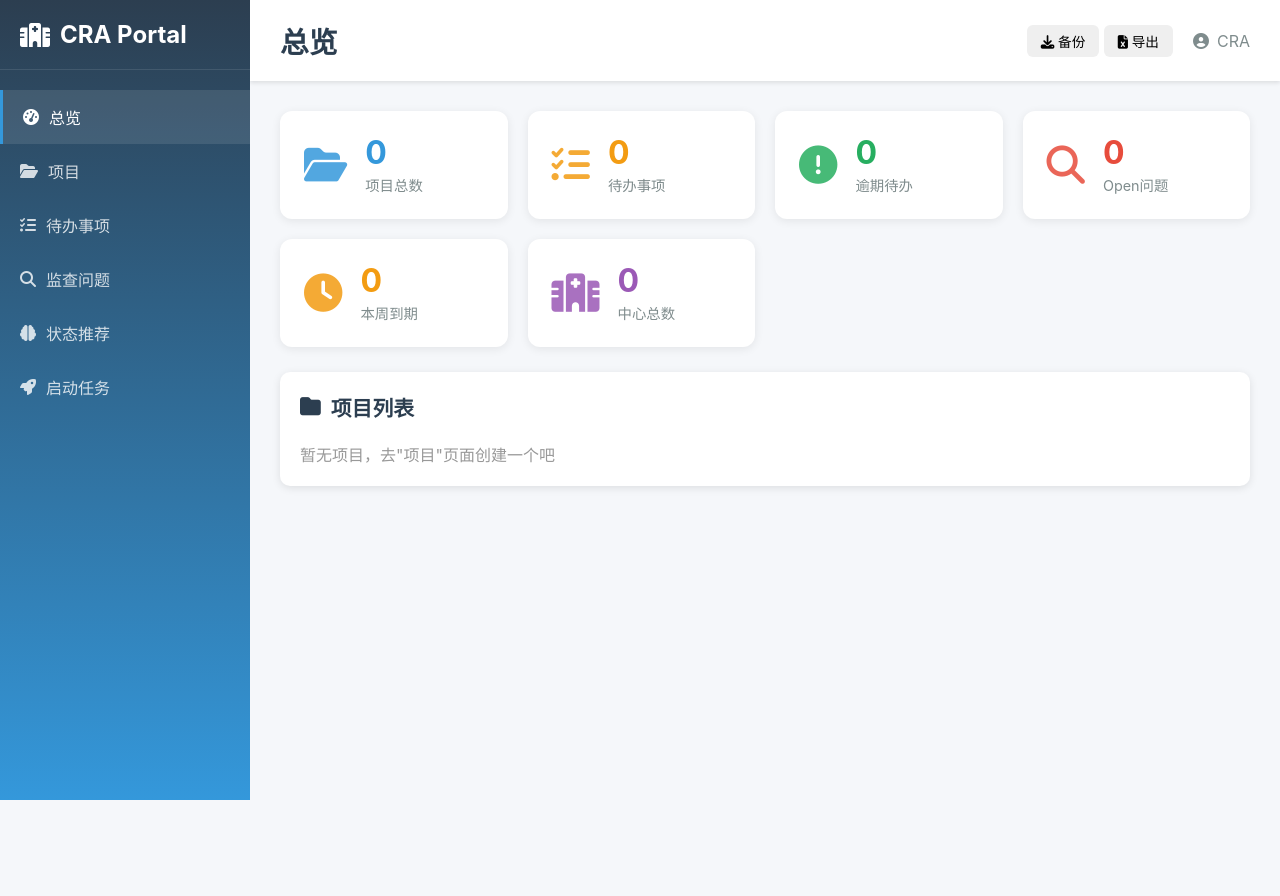
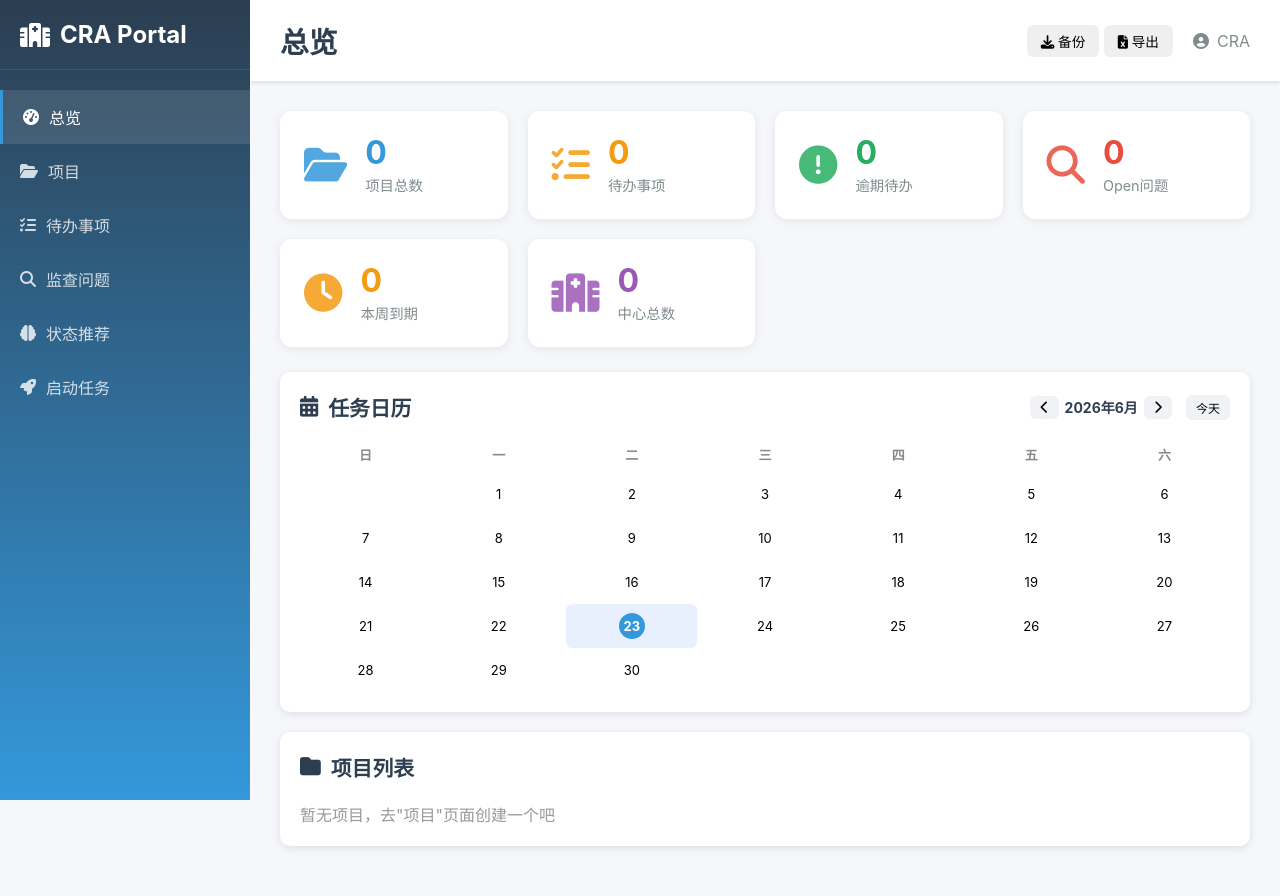
Before and after one commit to ZHUYIYUE/cra-portal, a Flask app: page / in a window 1280 px wide. Before the commit the page ends 800 px from the top, so only its background shows below. Run offline with Flask 3, Linux system fonts and the light colour scheme; data that the repository does not hold is empty; some libraries are stand-ins or nearby versions.

Commit message:
feat: replace map with task calendar view

```diff
--- a/static/js/dashboard.js
+++ b/static/js/dashboard.js
@@ -1,7 +1,7 @@
-// ========== 总览页面 + 地图初始化 ==========
+// ========== 总览页面 + 日历 ==========
 
-// 中心地图实例（全局，避免重复创建）
-let _centerMap = null;
+// 当前日历月份
+let _calYear, _calMonth;
 
 window.loadDashboard = async function(content) {
     const [statsRes, projectsRes, centersRes] = await Promise.all([
@@ -68,11 +68,19 @@ window.loadDashboard = async function(content) {
         ${s.overdue_tasks > 0 ? `<div class="alert-banner" style="background:#ffebee;border-left:4px solid #f44336;"><i class="fas fa-exclamation-triangle" style="color:#f44336;"></i> 有 <strong>${s.overdue_tasks}</strong> 个待办已逾期！</div>` : ''}
         ${s.due_soon > 0 ? `<div class="alert-banner" style="background:#fff8e1;border-left:4px solid #ff9800;"><i class="fas fa-clock" style="color:#ff9800;"></i> 有 <strong>${s.due_soon}</strong> 个任务将在7天内到期！</div>` : ''}
 
-        ${centers.length > 0 ? `
         <div class="card">
-            <div class="card-header"><i class="fas fa-map-marked-alt"></i> 中心分布</div>
-            <div id="centerMap" class="map-container"></div>
-        </div>` : ''}
+            <div class="card-header">
+                <i class="fas fa-calendar-alt"></i> 任务日历
+                <div class="cal-nav">
+                    <button onclick="window.calPrev()" class="cal-nav-btn"><i class="fas fa-chevron-left"></i></button>
+                    <span id="calTitle"></span>
+                    <button onclick="window.calNext()" class="cal-nav-btn"><i class="fas fa-chevron-right"></i></button>
+                    <button onclick="window.calToday()" class="cal-nav-btn" style="margin-left:8px;font-size:12px;">今天</button>
+                </div>
+            </div>
+            <div id="calGrid" class="cal-grid"></div>
+            <div id="calPopup" class="cal-popup" style="display:none;"></div>
+        </div>
 
         <div class="card">
             <div class="card-header"><i class="fas fa-folder"></i> 项目列表</div>
@@ -93,107 +101,124 @@ window.loadDashboard = async function(content) {
         </div>
     `;
 
-    // 初始化中心地图（失败不影响页面其他内容）
-    if (centers.length > 0) {
-        try { window.initCenterMap(centers); } catch(e) {
-            console.warn('地图初始化失败:', e);
-            const mapEl = document.getElementById('centerMap');
-            if (mapEl) mapEl.innerHTML = '<p style="color:#999;padding:20px;text-align:center;">⚠️ 地图加载失败</p>';
-        }
-    }
+    // 初始化日历
+    const now = new Date();
+    _calYear = now.getFullYear();
+    _calMonth = now.getMonth();
+    window.renderCal();
 };
 
-window.initCenterMap = function(centers) {
-    const el = document.getElementById('centerMap');
-    if (!el) return;
+window.renderCal = async function() {
+    // 获取所有未完成任务
+    const res = await fetch('/api/tasks');
+    const data = await res.json();
+    const tasks = (data.tasks || []).filter(t => !t.done && t.due_date);
 
-    // 安全检查：Leaflet 是否加载
-    if (typeof L === 'undefined') {
-        el.innerHTML = '<p style="color:#999;padding:20px;text-align:center;">⚠️ 地图组件加载中，请稍候刷新</p>';
+    const today = new Date();
+    const todayStr = `${today.getFullYear()}-${String(today.getMonth()+1).padStart(2,'0')}-${String(today.getDate()).padStart(2,'0')}`;
+
+    // 按日期分组
+    const byDate = {};
+    tasks.forEach(t => {
+        if (!byDate[t.due_date]) byDate[t.due_date] = [];
+        byDate[t.due_date].push(t);
+    });
+
+    const title = document.getElementById('calTitle');
+    if (title) title.textContent = `${_calYear}年${_calMonth+1}月`;
+
+    const grid = document.getElementById('calGrid');
+    if (!grid) return;
+
+    const firstDay = new Date(_calYear, _calMonth, 1);
+    const lastDay = new Date(_calYear, _calMonth + 1, 0);
+    const startDow = firstDay.getDay(); // 0=Sun
+    const daysInMonth = lastDay.getDate();
+
+    // 周头
+    const weekDays = ['日','一','二','三','四','五','六'];
+    let html = '<div class="cal-row cal-header">' + weekDays.map(d => `<div class="cal-cell">${d}</div>`).join('') + '</div>';
+
+    // 日期格
+    let dayNum = 1;
+    const totalCells = Math.ceil((startDow + daysInMonth) / 7) * 7;
+    for (let i = 0; i < totalCells; i++) {
+        if (i % 7 === 0) html += '<div class="cal-row">';
+        if (i < startDow || dayNum > daysInMonth) {
+            html += '<div class="cal-cell cal-empty"></div>';
+        } else {
+            const dateStr = `${_calYear}-${String(_calMonth+1).padStart(2,'0')}-${String(dayNum).padStart(2,'0')}`;
+            const dayTasks = byDate[dateStr] || [];
+            const isToday = dateStr === todayStr;
+            const isOverdue = dateStr < todayStr && dayTasks.length > 0;
+            const cls = ['cal-cell', 'cal-day', isToday && 'cal-today', isOverdue && 'cal-overdue'].filter(Boolean).join(' ');
+            html += `<div class="${cls}" onclick="window.showDayTasks('${dateStr}')">
+                <span class="cal-daynum">${dayNum}</span>
+                ${dayTasks.length > 0 ? `<span class="cal-badge${dayTasks.some(t=>t.priority==='high')?' cal-badge-high':''}">${dayTasks.length}</span>` : ''}
+            </div>`;
+            dayNum++;
+        }
+        if (i % 7 === 6) html += '</div>';
+    }
+    grid.innerHTML = html;
+};
+
+window.showDayTasks = function(dateStr) {
+    const popup = document.getElementById('calPopup');
+    if (!popup) return;
+
+    // 关闭已打开的弹窗
+    if (popup.style.display !== 'none' && popup.dataset.date === dateStr) {
+        popup.style.display = 'none';
         return;
     }
 
-    // 清理旧地图
-    if (_centerMap) {
-        _centerMap.remove();
-        _centerMap = null;
-    }
+    fetch('/api/tasks').then(r => r.json()).then(data => {
+        const tasks = (data.tasks || []).filter(t => t.due_date === dateStr);
+        popup.dataset.date = dateStr;
 
-    // 收集有坐标的中心
-    const points = [];
-    centers.forEach(c => {
-        const city = window._getCenterCity(c.name || '');
-        if (city && window._cityCoords[city]) {
-            const ms = Array.isArray(c.milestones) ? c.milestones : [];
-            const done = ms.filter(m => m.done).length;
-            const total = ms.length;
-            const pct = total > 0 ? Math.round(done / total * 100) : 0;
-            points.push({
-                id: c.id,
-                code: c.code,
-                name: c.name,
-                city,
-                lat: window._cityCoords[city][0],
-                lng: window._cityCoords[city][1],
-                pct,
-                done, total,
-                tasks: c.task_count || 0,
-                openFindings: c.open_finding_count || 0,
-                projectId: c.project_id || ''
-            });
+        if (tasks.length === 0) {
+            popup.innerHTML = `<div class="cal-popup-title">${dateStr}</div><p style="color:#999;padding:10px;">该日无到期任务</p>`;
+        } else {
+            const doneCount = tasks.filter(t => t.done).length;
+            popup.innerHTML = `<div class="cal-popup-title">${dateStr} <small>(${doneCount}/${tasks.length} 已完成)</small></div>` +
+                tasks.map(t => {
+                    const pClass = t.priority === 'high' ? 'cal-task-high' : t.priority === 'medium' ? 'cal-task-med' : 'cal-task-low';
+                    const statusIcon = t.done ? '✅' : (dateStr < new Date().toISOString().slice(0,10) ? '🔴' : '⚪');
+                    return `<div class="cal-task-item ${pClass}" onclick="window.viewTask('${t.id}')">
+                        ${statusIcon} <span class="${t.done ? 'cal-task-done' : ''}">${window.escHtml(t.title)}</span>
+                        <small>${t.center_name || ''}</small>
+                    </div>`;
+                }).join('');
         }
+        popup.style.display = 'block';
     });
+};
 
-    if (points.length === 0) {
-        el.innerHTML = '<p style="color:#999;padding:20px;text-align:center;">⚠️ 暂无已定位的中心</p>';
-        return;
-    }
+window.calPrev = function() {
+    _calMonth--;
+    if (_calMonth < 0) { _calMonth = 11; _calYear--; }
+    window.renderCal();
+};
 
-    // 计算中心点
-    const avgLat = points.reduce((s,p) => s+p.lat, 0) / points.length;
-    const avgLng = points.reduce((s,p) => s+p.lng, 0) / points.length;
+window.calNext = function() {
+    _calMonth++;
+    if (_calMonth > 11) { _calMonth = 0; _calYear++; }
+    window.renderCal();
+};
 
-    _centerMap = L.map('centerMap').setView([avgLat, avgLng], 7);
+window.calToday = function() {
+    const now = new Date();
+    _calYear = now.getFullYear();
+    _calMonth = now.getMonth();
+    window.renderCal();
+};
 
-    // 高德底图（国内速度快）
-    L.tileLayer('https://webrd02.is.autonavi.com/appmaptile?lang=zh_cn&size=1&scale=1&style=8&x={x}&y={y}&z={z}', {
-        attribution: '&copy; AutoNavi',
-        maxZoom: 18,
-        minZoom: 4
-    }).addTo(_centerMap);
-
-    // 给每个中心加标记
-    points.forEach(p => {
-        const color = p.projectId && p.projectId.includes('3142') ? '#3498db' : '#e67e22';
-        const radius = Math.max(8, 8 + Math.min(p.tasks + p.openFindings, 5));
-
-        const marker = L.circleMarker([p.lat, p.lng], {
-            radius,
-            fillColor: color,
-            color: '#fff',
-            weight: 2,
-            opacity: 1,
-            fillOpacity: 0.85
-        }).addTo(_centerMap);
-
-        marker.bindPopup(`
-            <div style="min-width:200px;">
-                <div style="font-weight:600;font-size:15px;color:#2c3e50;border-bottom:1px solid #eee;padding-bottom:6px;margin-bottom:6px;">
-                    ${window.escHtml(p.city)} ${window.escHtml(p.name)}
-                </div>
-                <table style="font-size:13px;width:100%;">
-                    <tr><td style="color:#888;padding:2px 6px 2px 0;">进度</td><td style="font-weight:500;"><span style="color:${p.pct === 100 ? '#27ae60' : p.pct >= 50 ? '#f39c12' : '#3498db'};">${p.pct}%</span> (${p.done}/${p.total})</td></tr>
-                    <tr><td style="color:#888;padding:2px 6px 2px 0;">待办</td><td style="font-weight:500;">${p.tasks > 0 ? '<span style="color:#e67e22;">'+p.tasks+'</span>' : p.tasks}</td></tr>
-                    ${p.openFindings > 0 ? `<tr><td style="color:#888;padding:2px 6px 2px 0;">问题</td><td style="font-weight:500;color:#e74c3c;">${p.openFindings}</td></tr>` : ''}
-                </table>
-                <button onclick="window.openCenterDetail('${p.id}')" style="margin-top:6px;padding:4px 12px;background:#3498db;color:white;border:none;border-radius:4px;cursor:pointer;font-size:12px;">查看详情 →</button>
-            </div>
-        `);
-    });
-
-    // 适应所有标记
-    const bounds = points.map(p => [p.lat, p.lng]);
-    if (bounds.length > 1) {
-        _centerMap.fitBounds(bounds, {padding: [40, 40]});
-    }
+window.viewTask = function(taskId) {
+    // 跳转到任务页并高亮
+    document.querySelector('[data-page="tasks"]').click();
+    setTimeout(() => {
+        const el = document.querySelector(`[data-task-id="${taskId}"]`);
+        if (el) el.scrollIntoView({behavior:'smooth', block:'center'});
+    }, 500);
 };
--- a/static/style.css
+++ b/static/style.css
@@ -946,14 +946,123 @@ body {
     text-align: center;
 }
 
-/* ====== 中心地图 ====== */
-.map-container {
-    height: 400px;
-    width: 100%;
-    border-radius: 10px;
-    overflow: hidden;
-    z-index: 0;
+/* ====== 任务日历 ====== */
+.cal-nav {
+    display: inline-flex;
+    align-items: center;
+    gap: 6px;
+    margin-left: auto;
+    font-size: 14px;
 }
-@media (max-width: 600px) {
-    .map-container { height: 300px; }
+.cal-nav-btn {
+    background: #f0f2f5;
+    border: none;
+    border-radius: 6px;
+    padding: 4px 10px;
+    cursor: pointer;
+    font-size: 13px;
+    transition: background .15s;
 }
+.cal-nav-btn:hover { background: #e2e6ea; }
+.cal-grid {
+    user-select: none;
+}
+.cal-row {
+    display: grid;
+    grid-template-columns: repeat(7, 1fr);
+    gap: 2px;
+}
+.cal-cell {
+    text-align: center;
+    padding: 6px 2px;
+    font-size: 13px;
+    min-height: 44px;
+    display: flex;
+    flex-direction: column;
+    align-items: center;
+    justify-content: center;
+    border-radius: 6px;
+    position: relative;
+}
+.cal-header .cal-cell {
+    font-weight: 600;
+    color: #888;
+    min-height: auto;
+    padding: 8px 2px;
+}
+.cal-day {
+    cursor: pointer;
+    transition: background .15s;
+}
+.cal-day:hover { background: #f0f4ff; }
+.cal-today {
+    background: #e8f0fe;
+    font-weight: 700;
+}
+.cal-today .cal-daynum {
+    background: #3498db;
+    color: #fff;
+    border-radius: 50%;
+    width: 26px;
+    height: 26px;
+    display: flex;
+    align-items: center;
+    justify-content: center;
+}
+.cal-overdue .cal-daynum {
+    color: #e74c3c;
+}
+.cal-badge {
+    font-size: 10px;
+    background: #ff9800;
+    color: #fff;
+    border-radius: 8px;
+    padding: 1px 5px;
+    margin-top: 2px;
+    line-height: 1.3;
+}
+.cal-badge-high {
+    background: #e74c3c;
+}
+.cal-empty {
+    opacity: 0;
+}
+/* 日历弹窗 */
+.cal-popup {
+    margin-top: 10px;
+    background: #fafbfc;
+    border-radius: 8px;
+    padding: 12px;
+    border: 1px solid #e8ecf0;
+}
+.cal-popup-title {
+    font-weight: 600;
+    margin-bottom: 8px;
+    padding-bottom: 6px;
+    border-bottom: 1px solid #eee;
+}
+.cal-popup-title small {
+    color: #999;
+    font-weight: 400;
+}
+.cal-task-item {
+    padding: 8px 10px;
+    border-radius: 6px;
+    margin-bottom: 4px;
+    cursor: pointer;
+    display: flex;
+    align-items: center;
+    gap: 6px;
+    transition: background .15s;
+    font-size: 13px;
+}
+.cal-task-item:hover { background: #f0f2f5; }
+.cal-task-item small {
+    margin-left: auto;
+    color: #999;
+    font-size: 11px;
+}
+.cal-task-high { border-left: 3px solid #e74c3c; }
+.cal-task-med  { border-left: 3px solid #ff9800; }
+.cal-task-low  { border-left: 3px solid #27ae60; }
+.cal-task-done { text-decoration: line-through; color: #999; }
--- a/templates/index.html
+++ b/templates/index.html
@@ -6,7 +6,7 @@
     <title>CRA Portal - 临床研究助理管理中心</title>
     <link rel="stylesheet" href="{{ url_for('static', filename='style.css') }}">
     <link rel="stylesheet" href="https://cdn.bootcdn.net/ajax/libs/font-awesome/6.4.0/css/all.min.css">
-    <link rel="stylesheet" href="https://cdn.bootcdn.net/ajax/libs/leaflet/1.9.4/leaflet.min.css">
+
 </head>
 <body>
     <!-- 移动端遮罩层 -->
@@ -77,7 +77,6 @@
         <div class="spinner"></div>
     </div>
 
-    <script src="https://cdn.bootcdn.net/ajax/libs/leaflet/1.9.4/leaflet.min.js"></script>
     <script src="{{ url_for('static', filename='js/utils.js') }}"></script>
     <script src="{{ url_for('static', filename='js/dashboard.js') }}"></script>
     <script src="{{ url_for('static', filename='js/projects.js') }}"></script>
```
